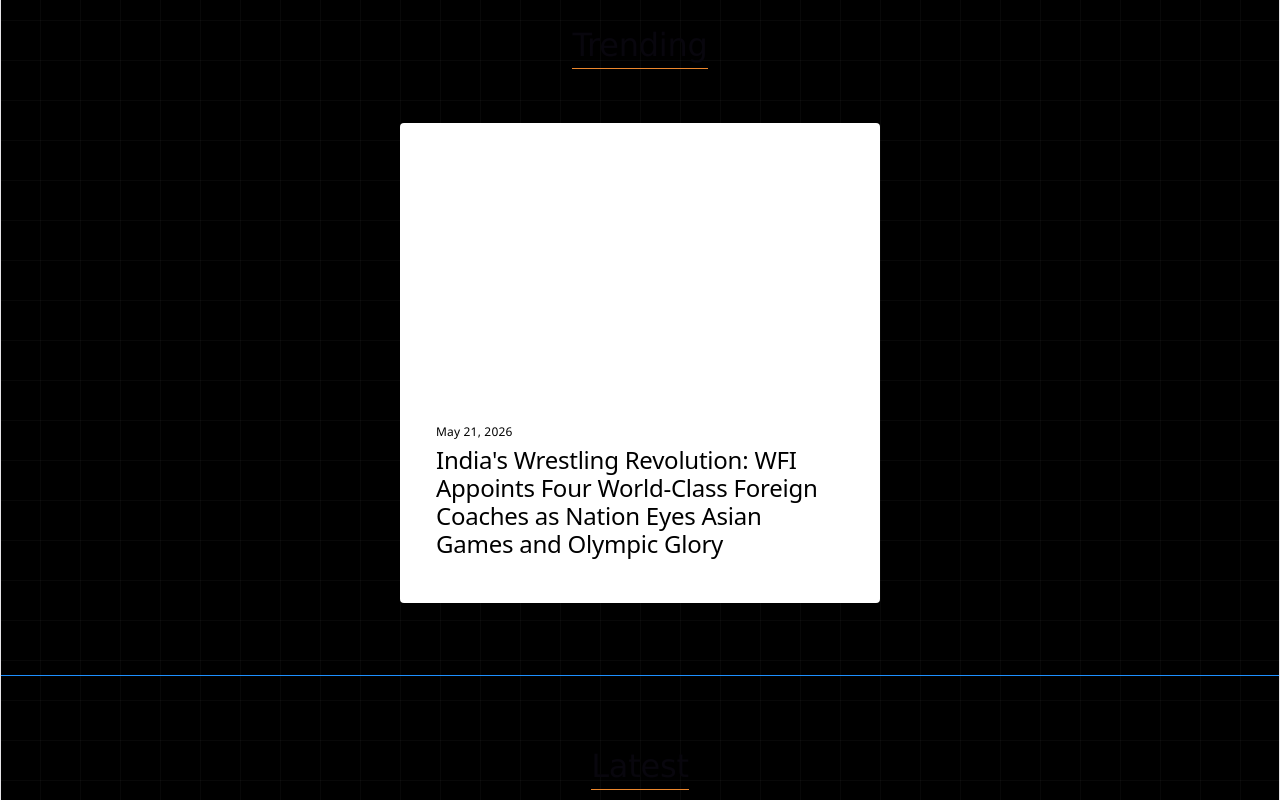
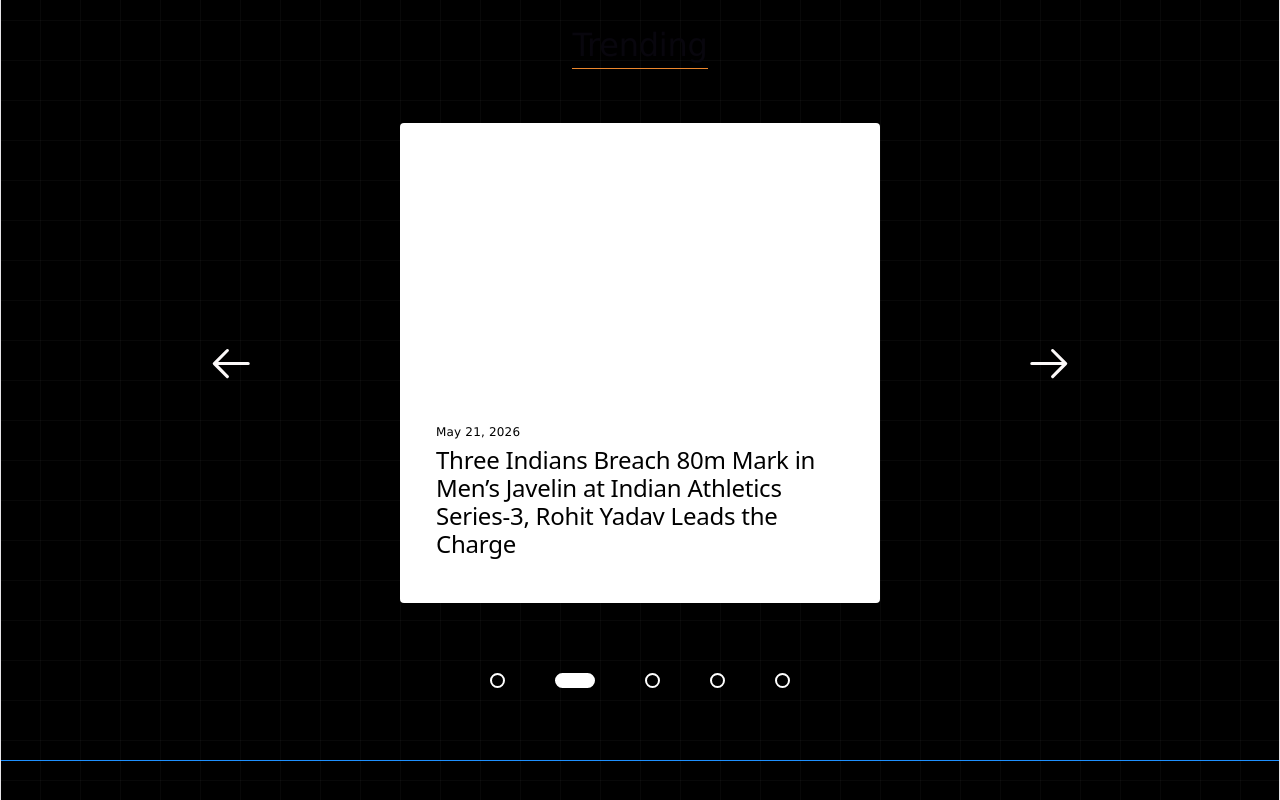
Before and after one commit to sarveshpande10/india-sports-hub, a React (Vite) app: page / in a window 1280 px wide. Shown: the part 740-1540 px from the top of the page. Built offline with nearby package versions, Linux system fonts and the light colour scheme.

Commit message:
Added carousel and active navigation features

```diff
--- a/src/App.css
+++ b/src/App.css
@@ -207,9 +207,12 @@
 
 .top-articles {
   display: flex;
-  justify-content: space-between;
+  justify-content: center;
   font-family: Verdana, Geneva, Tahoma, sans-serif;
-  padding: 0 4rem;
+  /* padding: 0 4rem; */
+  align-items: center;
+  gap: 8rem;
+  /* background-color: green; */
 }
 
 .us {
@@ -244,7 +247,6 @@
   box-sizing: border-box;
   cursor: pointer;
   overflow-anchor: none;
-
 }
 
 .articles * {
@@ -253,6 +255,31 @@
 
 .datetime {
   font-size: 12px;
+}
+
+.arrows {
+  cursor: pointer;
+}
+
+.dots {
+  gap: 50px;
+  display: flex;
+  justify-content: center;
+  margin-top: 70px;
+}
+
+.dots div {
+  height: 15px;
+  width: 15px;
+  border: 2px solid white;
+  border-radius: 50%;
+  transition: 0.5s;
+}
+
+#current-article {
+  background-color: white;
+  width: 40px;
+  border-radius: 10px;
 }
 
 .section-heading {
--- a/src/App.jsx
+++ b/src/App.jsx
@@ -1,4 +1,4 @@
-import { articlesData, videos } from './data'
+import { data, videos } from './data'
 import Layout from './Layout'
 import TopArticles from './TopArticles'
 import Trending from './Trending'
@@ -15,9 +15,9 @@
   const [showMenu, setShowMenu] = useState(null)
   const [sportName, setSportName] = useState("Cricket")
   const [displayText, setDisplayText] = useState('')
-  const [article, setArticle] = useState(null)
-  const [data, setData] = useState(articlesData)
-  const [latestSport, setLatestSport] = useState("all")
+  const [article, setArticle] = useState(data[0])
+  // const [data, setData] = useState(articlesData)
+  const [category, setCategory] = useState("all")
   const [isSearching, setIsSearching] = useState(false)
   const [searchValue, setSearchValue] = useState('')
   const [activeSectionId, setActiveSectionId] = useState("home")
@@ -96,8 +96,8 @@
   useEffect(() => {
 
     if (data.length === 0) return
-    setArticle(data[0])
-    const interval = setInterval(() => {
+    // setArticle(data[0])
+    const timeout = setTimeout(() => {
 
       setArticle(prev => {
 
@@ -109,11 +109,31 @@
 
       })
 
-    }, 2000)
+    }, 4000)
 
-    return () => clearInterval(interval)
+    return () => clearTimeout(timeout)
 
-  }, [data])
+  }, [article])
+
+  const prevArticle = () => {
+    setArticle(prev => {
+      const currentIndex = data.findIndex(
+        article => article === prev
+      )
+
+      return currentIndex === 0 ? data[data.length-1] : data[currentIndex-1]
+    })
+  }
+
+  const nextArticle = () => {
+    setArticle(prev => {
+      const currentIndex = data.findIndex(
+        article => article === prev
+      )
+
+      return currentIndex === data.length-1 ? data[0] : data[currentIndex+1]
+    })
+  }
 
 
 
@@ -140,28 +160,35 @@
           <Route index element={
             <>
               { article && <TopArticles sportName={displayText} article={article} />}
-              { article && <Trending article={article} />}
+              { article
+                  && <Trending
+                        article={article}
+                        prevArticle={prevArticle}
+                        nextArticle={nextArticle}
+                        index={data.indexOf(article)}
+                      />
+              }
               {data.length
                 && <Latest
                       latestArticles={
-                        latestSport === "all" ? data
-                        : data.filter((article) => article.category.toLowerCase() === latestSport
+                        category === "all" ? data
+                        : data.filter((article) => article.category.toLowerCase() === category
                         )}
-                        latestSport={latestSport}
-                        setLatestSport={setLatestSport}
+                        category={category}
+                        setCategory={setCategory}
                     />
               }
               <ExploreVideos videos={videos} />
             </>
           }/>
 
-          <Route path='articles/:latestSport' element={
+          <Route path='articles/:category' element={
             <ArticlesBySport
               latestArticles={
-                  latestSport === "all" ? data
-                  : data.filter((article) => article.category.toLowerCase() === latestSport
+                  category === "all" ? data
+                  : data.filter((article) => article.category.toLowerCase() === category
                   )}
-              setLatestSport={setLatestSport}
+              setCategory={setCategory}
             />
           } />
 
--- a/src/ArticlesBySport.jsx
+++ b/src/ArticlesBySport.jsx
@@ -1,15 +1,13 @@
 import { useEffect } from "react"
 import { useParams } from "react-router-dom"
 
-const AllArticles = ({ latestArticles, setLatestSport }) => {
+const AllArticles = ({ latestArticles, setCategory }) => {
 
-    const {latestSport: sport} = useParams()
+    const {category} = useParams()
 
     useEffect(() => {
-        console.log("hello");
-
-        setLatestSport(sport)
-    }, [sport])
+        setCategory(category)
+    }, [category])
 
     const getFormattedDate = (dateString) => {
         return new Date(dateString).toLocaleDateString('en-US', {
@@ -22,7 +20,7 @@
     return (
         <>
             <div className="all-articles">
-                <h2>{sport === "all" ? "Articles" : latestArticles[0]?.category}</h2>
+                <h2>{category === "all" ? "Articles" : latestArticles[0]?.category}</h2>
                 <ul>
                     {latestArticles.map((article) => (
                         <li key={article.id} className="articles">
--- a/src/ExploreVideos.jsx
+++ b/src/ExploreVideos.jsx
@@ -3,6 +3,7 @@
         <div className="outer">
             <h2 className="section-heading">Explore Videos</h2>
             <div className="video-content">
+
                 <ul>
                     {videos.map((video) => (
                         <li key={video.id} style={{listStyle: "none"}}>
--- a/src/Latest.jsx
+++ b/src/Latest.jsx
@@ -4,7 +4,7 @@
 import { useEffect } from "react";
 
 
-const Latest = ({ latestArticles, latestSport, setLatestSport }) => {
+const Latest = ({ latestArticles, category, setCategory }) => {
 
 
     const getFormattedDate = (dateString) => {
@@ -28,9 +28,16 @@
             <div className="outer">
                 <h2 className="section-heading">Latest</h2>
                 <div className="select-sports">
-                    <ul className>
+                    <ul>
                         { sports.map((sport) => (
-                            <li key={sport} id={(sport === "All Sports" && latestSport === "all") || sport.toLowerCase() === latestSport ? "active-latest-sport" : ""} onClick={() => setLatestSport(sport === "All Sports" ? "all" : sport.toLowerCase())}>{sport}</li>
+                            <li
+                                key={sport}
+                                id={
+                                    (sport === "All Sports" && category === "all")
+                                    || sport.toLowerCase() === category ? "active-latest-sport" : ""}
+                                    onClick={
+                                        () => setCategory(sport === "All Sports" ? "all" : sport.toLowerCase())}>
+                            {sport}</li>
                           ))
                         }
                     </ul>
@@ -59,12 +66,12 @@
 
                                     </ul>
                                     <div id="view-all">
-                                        <p><Link to={`/articles/${latestSport}`}>View All <FiArrowRight /></Link></p>
+                                        <p><Link to={`/articles/${category}`}>View All <FiArrowRight /></Link></p>
                                     </div>
                                 </div>
                             </> :
                                 <div className="no-articles">
-                                    <h3>No {latestSport[0].toUpperCase() + latestSport.slice(1)} stories yet </h3>
+                                    <h3>No {category[0].toUpperCase() + category.slice(1)} stories yet </h3>
                                     <p>Nothing in this category right now. Try all articles or check back later.</p>
                                 </div>
                         }
--- a/src/Trending.jsx
+++ b/src/Trending.jsx
@@ -1,4 +1,6 @@
-const Trending = ({ article }) => {
+import { GoArrowLeft, GoArrowRight } from "react-icons/go"
+
+const Trending = ({ article, prevArticle, nextArticle, index }) => {
 
     const getFormattedDate = (dateString) => {
         return new Date(dateString).toLocaleDateString('en-US', {
@@ -9,13 +11,26 @@
     }
 
 
+
   return (
     <>
         <div className="outer">
             <h2 className="section-heading">Trending</h2>
-            <div className="articles">
-                <p className="datetime">{getFormattedDate(article.date)}</p>
-                <h2>{article.title}</h2>
+            <div>
+                <div className="top-articles">
+                    <GoArrowLeft className="arrows" onClick={prevArticle} size={50} />
+                    <div className="articles">
+                        <p className="datetime">{getFormattedDate(article.date)}</p>
+                        <h2>{article.title}</h2>
+                    </div>
+                    <GoArrowRight className="arrows" onClick={nextArticle} size={50} />
+                </div>
+
+                <div className="dots">
+                    {Array.from({ length: 5 }).map((_, i) => (
+                        <div key={i} id={index === i ? "current-article" : ""}></div>
+                    ))}
+                </div>
             </div>
         </div>
     </>
--- a/src/data.js
+++ b/src/data.js
@@ -1,4 +1,4 @@
-const articlesData = [
+const data = [
     {
         id: 1,
         title: "Four Indian Boxers Elevated to TOPS Core Group After Asian Championships Glory as India Eyes CWG and Asian Games Medals",
@@ -78,4 +78,4 @@
 
 ]
 
-export { articlesData, videos }
+export { data, videos }
```
